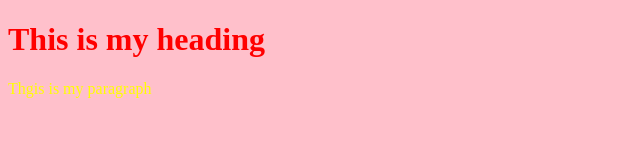
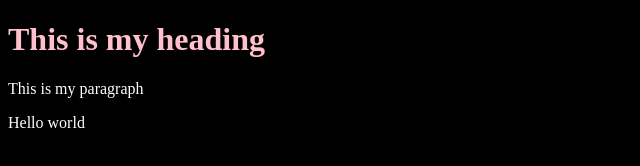
Before and after one commit to viviana1484/viviana1484.github.io, a plain HTML site: page index.html in a window 1280 px wide. Shown: the whole page, without its empty margins (0-640 px from the left). Drawn offline with Linux system fonts and the light colour scheme.

Commit message:
change paragraph
I add a new paragraph and change the colors

```diff
--- a/index.html
+++ b/index.html
@@ -5,15 +5,15 @@
 	<title></title>
 	<style>
 	body{
-		background-color: pink;
+		background-color: black;
 	}
 
 	h1{
-	 color: red;
+	 color: pink;
 	}
 
 	p{
-		color: yellow;
+		color: white;
 	}
 
 
@@ -27,7 +27,8 @@
 </head>
 <body>
 <h1>This is my heading</h1>
-<p>Thgis is my paragraph</p>
+<p>This is my paragraph</p>
+<p>Hello world</p>
 
 </body>
 </html>
```
